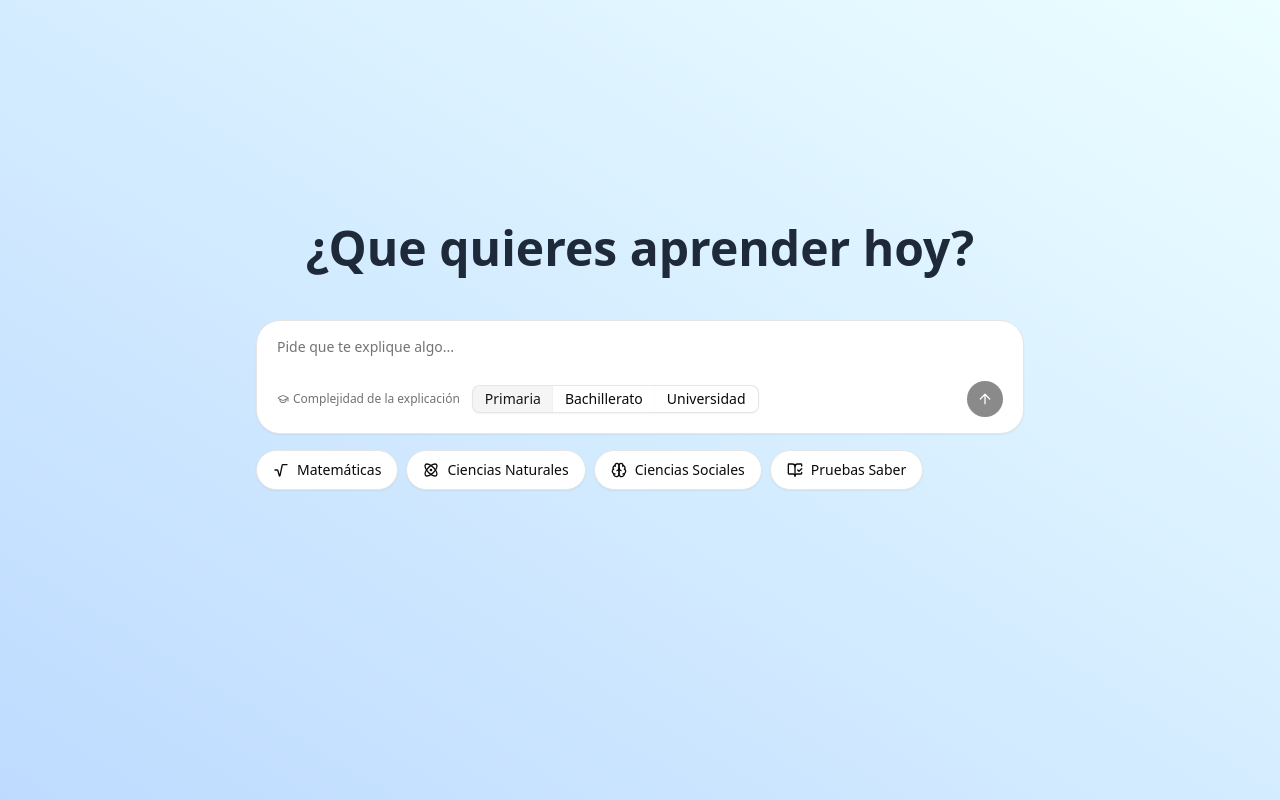
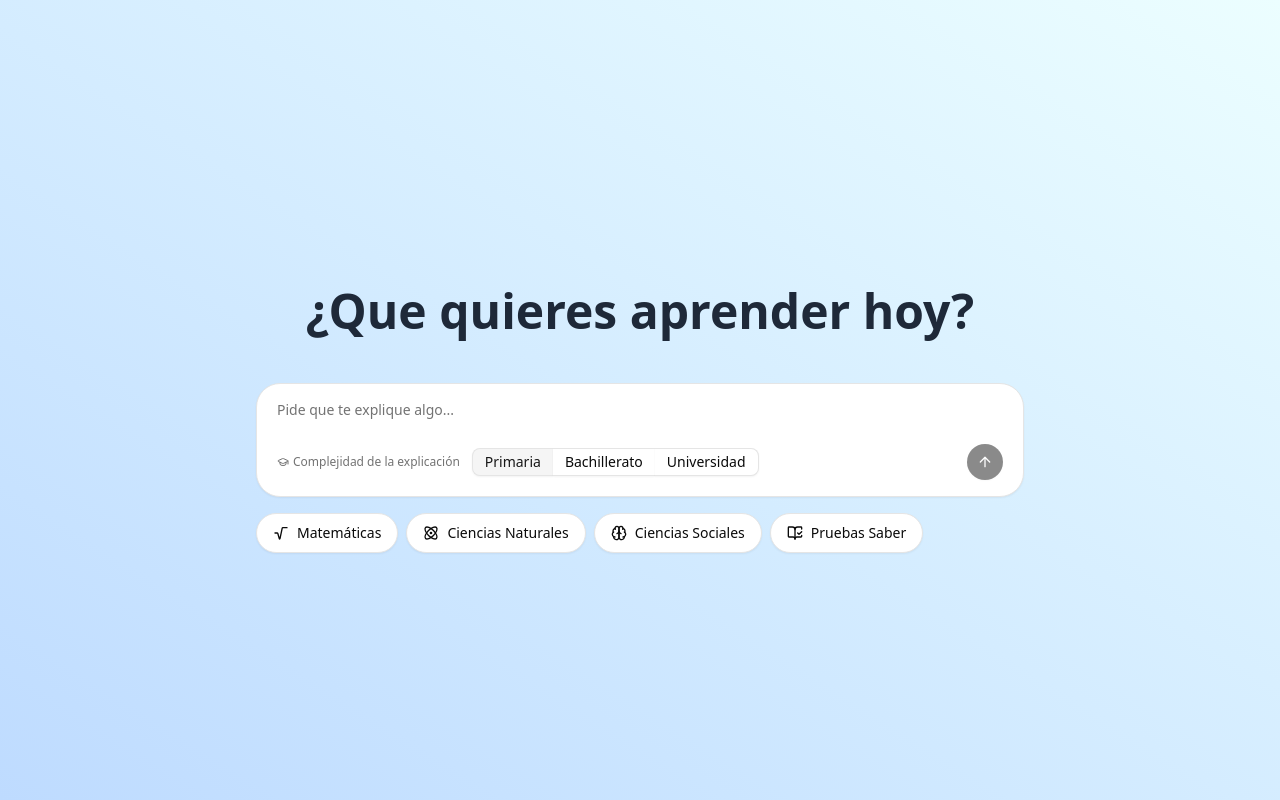
Before and after one commit to NotARoomba/canvas, a React (Vite) app in the folder client/: page / in a window 1280 px wide. Built offline with nearby package versions, Linux system fonts and the light colour scheme.

Commit message:
lolazo 3

```diff
--- a/client/src/views/home.tsx
+++ b/client/src/views/home.tsx
@@ -48,8 +48,8 @@ export default function Home() {
   }
 
   return (
-    <main className="flex min-h-screen w-screen flex-col items-center justify-start gap-8 sm:gap-16 md:gap-24 lg:gap-32 px-4 sm:px-6 md:px-8 pt-40 sm:pt-48 md:pt-56 pb-12 sm:pb-16 md:pb-24">
-      <section className="w-full flex flex-col items-center gap-6 sm:gap-8 md:gap-12">
+    <main className="flex min-h-screen w-screen flex-col items-center justify-center gap-8 sm:gap-16 md:gap-24 lg:gap-32 px-4 sm:px-6 md:px-8">
+      <section className="w-full max-w-3xl mx-auto flex flex-col items-center gap-6 sm:gap-8 md:gap-12">
         <motion.h1
           className="text-3xl sm:text-4xl md:text-5xl font-bold text-gray-800 text-center"
           initial={{ opacity: 0, y: 20 }}
```
